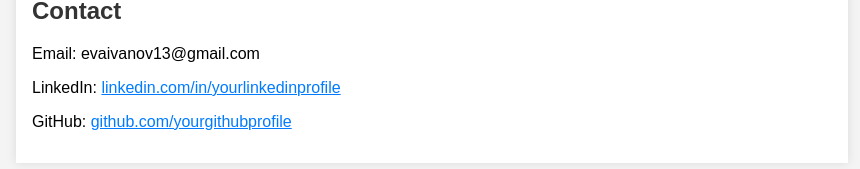
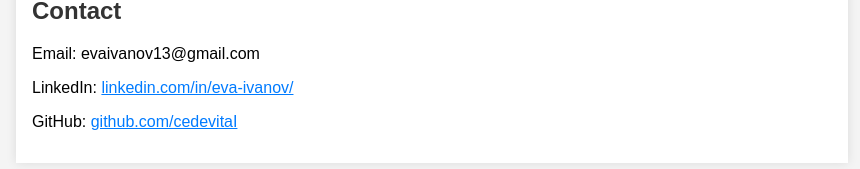
Before and after one commit to cedevitaI/html-portfolio, a plain HTML site: page index.html in a window 1280 px wide. Shown: the part 1052-1221 px from the top of the page, without its empty margins (208-1068 px from the left). Drawn offline with Linux system fonts and the light colour scheme.

Commit message:
changed linkedin and github links

```diff
--- a/index.html
+++ b/index.html
@@ -96,8 +96,8 @@
 
         <h2>Contact</h2>
         <p>Email: evaivanov13@gmail.com</p>
-        <p>LinkedIn: <a href="https://www.linkedin.com/in/eva-ivanov/">linkedin.com/in/yourlinkedinprofile</a></p>
-        <p>GitHub: <a href="https://github.com/cedevitaI">github.com/yourgithubprofile</a></p>
+        <p>LinkedIn: <a href="https://www.linkedin.com/in/eva-ivanov/">linkedin.com/in/eva-ivanov/</a></p>
+        <p>GitHub: <a href="https://github.com/cedevitaI">github.com/cedevitaI</a></p>
     </section>
 
 </body>
```
